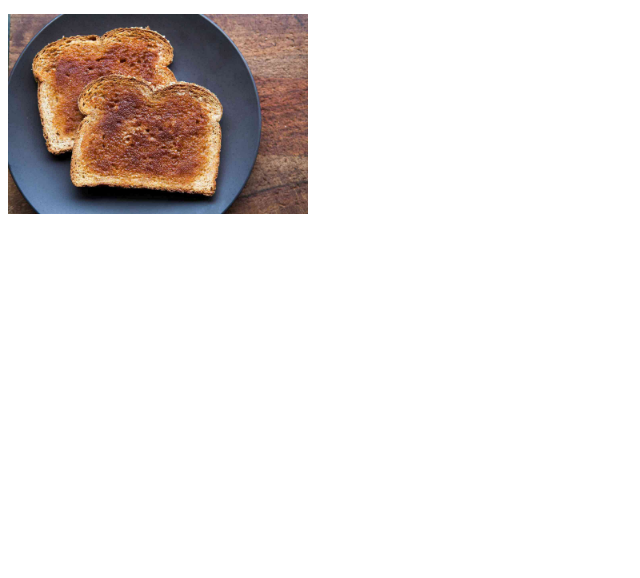
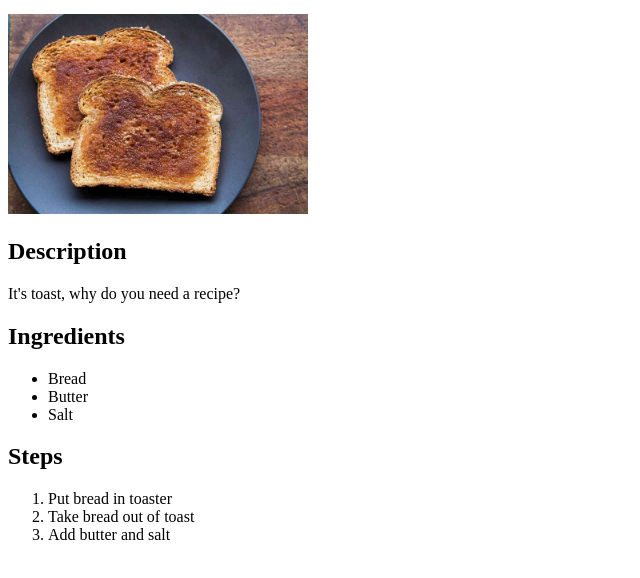
Before and after one commit to alexgspeed/odin-recipes, a plain HTML site: page recipes/toast.html in a window 1280 px wide. Shown: the part 100-678 px from the top of the page, without its empty margins (0-640 px from the left). Drawn offline with Linux system fonts and the light colour scheme.

Commit message:
Add content to toast page and finalize others

```diff
--- a/recipes/toast.html
+++ b/recipes/toast.html
@@ -8,6 +8,19 @@
         <h1>Toast</h1>
        <p><a href="../index.html">Back</a></p>
         <img src="../images/toast.jpeg" alt="image of toast" height="200" width="auto">
-
+        <h2>Description</h2>
+        <p>It's toast, why do you need a recipe?</p>
+        <h2>Ingredients</h2>
+        <ul>
+            <li>Bread</li>
+            <li>Butter</li>
+            <li>Salt</li>
+        </ul>
+        <h2>Steps</h2>
+        <ol>
+            <li>Put bread in toaster</li>
+            <li>Take bread out of toast</li>
+            <li>Add butter and salt</li>
+        </ol>
     </body>
 </html>
```
Also changed, not shown: recipes/cookies.html (+1 -1 lines).
